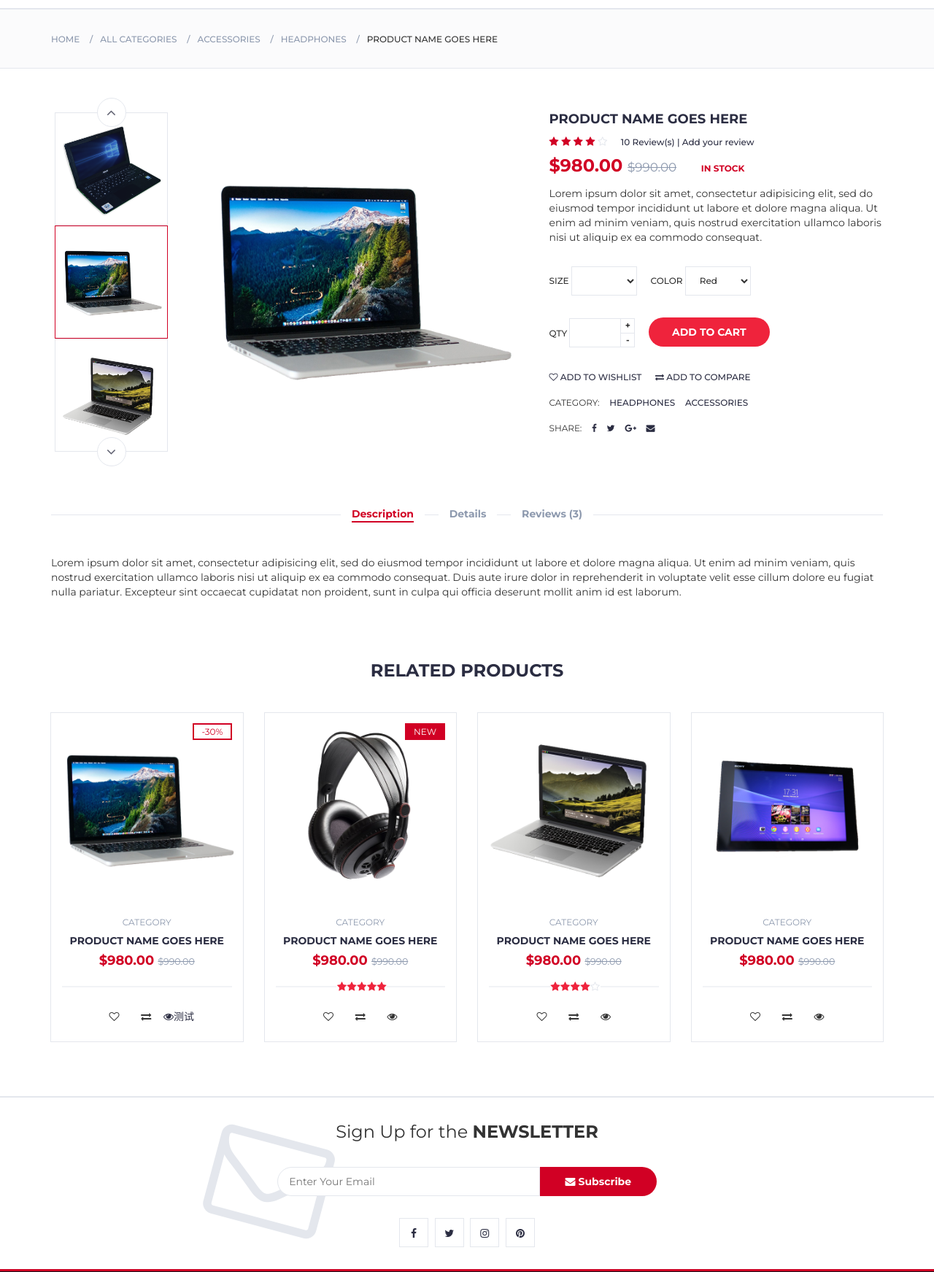
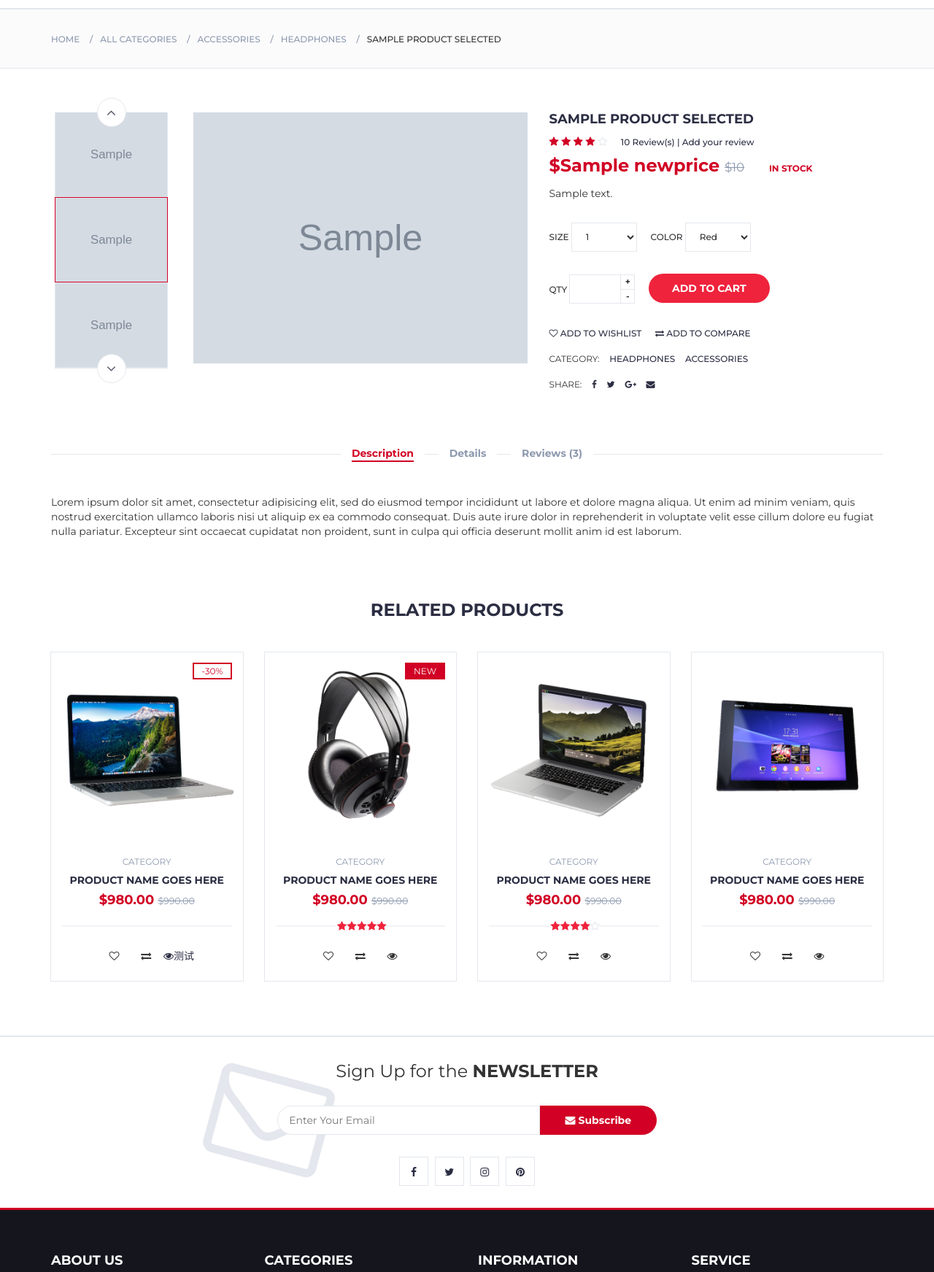
Before and after one commit to AIM-1993/djangoshoppingsys, a Django app: template djangoshop/djangoshop/store/templates/product.html in a window 1280 px wide. Shown: the part 194-1937 px from the top of the page at 73% size. Run offline with Django 3.2, Linux system fonts and the light colour scheme; the template is opened without the code that fills it: most values are stand-ins (such as "Sample title", 1, 10 or a date in 2020); grey boxes marked "Sample" are stand-in pictures; lists and menus that the app fills with data are empty; some libraries are stand-ins or nearby versions.

Commit message:
进一步完善了产品页

```diff
--- a/djangoshop/djangoshop/store/templates/product.html
+++ b/djangoshop/djangoshop/store/templates/product.html
@@ -16,7 +16,7 @@
 							<li><a href="#">All Categories</a></li>
 							<li><a href="#">Accessories</a></li>
 							<li><a href="#">Headphones</a></li>
-							<li class="active">Product name goes here</li>
+							<li class="active">{{ product_selected.name }}</li>
 						</ul>
 					</div>
 				</div>
@@ -38,19 +38,19 @@
 					<div class="col-md-5 col-md-push-2">
 						<div id="product-main-img">
 							<div class="product-preview">
-								<img src="{% static 'img/product01.png' %}" alt="">
+								<img class="img-responsive" src="{{ MEDIA_URL }}{{ product_selected.image.url }}" alt="">
 							</div>
 
 							<div class="product-preview">
-								<img src="{% static 'img/product03.png' %}" alt="">
+								<img class="img-responsive" src="{{ MEDIA_URL }}{{ product_selected.image.url }}" alt="">
 							</div>
 
 							<div class="product-preview">
-								<img src="{% static 'img/product06.png' %}" alt="">
+								<img class="img-responsive" src="{{ MEDIA_URL }}{{ product_selected.image.url }}" alt="">
 							</div>
 
 							<div class="product-preview">
-								<img src="{% static 'img/product08.png' %}" alt="">
+								<img class="img-responsive" src="{{ MEDIA_URL }}{{ product_selected.image.url }}" alt="">
 							</div>
 						</div>
 					</div>
@@ -60,19 +60,19 @@
 					<div class="col-md-2  col-md-pull-5">
 						<div id="product-imgs">
 							<div class="product-preview">
-								<img src="{% static 'img/product01.png' %}" alt="">
+								<img class="img-responsive" src="{{ MEDIA_URL }}{{ product_selected.image.url }}" alt="">
 							</div>
 
 							<div class="product-preview">
-								<img src="{% static 'img/product03.png' %}" alt="">
+								<img class="img-responsive" src="{{ MEDIA_URL }}{{ product_selected.image.url }}" alt="">
 							</div>
 
 							<div class="product-preview">
-								<img src="{% static 'img/product06.png' %}" alt="">
+								<img class="img-responsive" src="{{ MEDIA_URL }}{{ product_selected.image.url }}" alt="">
 							</div>
 
 							<div class="product-preview">
-								<img src="{% static 'img/product08.png' %}" alt="">
+								<img class="img-responsive" src="{{ MEDIA_URL }}{{ product_selected.image.url }}" alt="">
 							</div>
 						</div>
 					</div>
@@ -81,7 +81,7 @@
 					<!-- Product details -->
 					<div class="col-md-5">
 						<div class="product-details">
-							<h2 class="product-name">product name goes here</h2>
+							<h2 class="product-name">{{ product_selected.name }}</h2>
 							<div>
 								<div class="product-rating">
 									<i class="fa fa-star"></i>
@@ -93,16 +93,16 @@
 								<a class="review-link" href="#">10 Review(s) | Add your review</a>
 							</div>
 							<div>
-								<h3 class="product-price">$980.00 <del class="product-old-price">$990.00</del></h3>
+								<h3 class="product-price">${{ product_selected.newprice }} <del class="product-old-price">${{ product_selected.price }}</del></h3>
 								<span class="product-available">In Stock</span>
 							</div>
-							<p>Lorem ipsum dolor sit amet, consectetur adipisicing elit, sed do eiusmod tempor incididunt ut labore et dolore magna aliqua. Ut enim ad minim veniam, quis nostrud exercitation ullamco laboris nisi ut aliquip ex ea commodo consequat.</p>
+							<p>{{ product_selected.desc }}</p>
 
 							<div class="product-options">
 								<label>
 									Size
 									<select class="input-select">
-										<option value=""></option>
+										<option value="">{{ product_list.size }}</option>
 									</select>
 								</label>
 								<label>
--- a/djangoshop/djangoshop/store/views.py
+++ b/djangoshop/djangoshop/store/views.py
@@ -8,7 +8,6 @@ from .forms import CheckoutForm
 
 def get_page(request, product_all_list):
     paginator = Paginator(product_all_list, 3)
-
     page_num = request.GET.get('page', 1)
     page_of_products = paginator.get_page(page_num)
     current_page_num = page_of_products.number
@@ -36,8 +35,8 @@ def index(request):
     return render(request, "index.html", locals())
 
 
-def product(request, id=4):
-    product_list = Product.objects.get(pk=id)
+def product(request, id):
+    product_selected = Product.objects.get(pk=id)
     return render(request, "product.html", locals())
 
 
```
Also changed, not shown: djangoshop/djangoshop/store/templates/index.html (+5 -5 lines).
